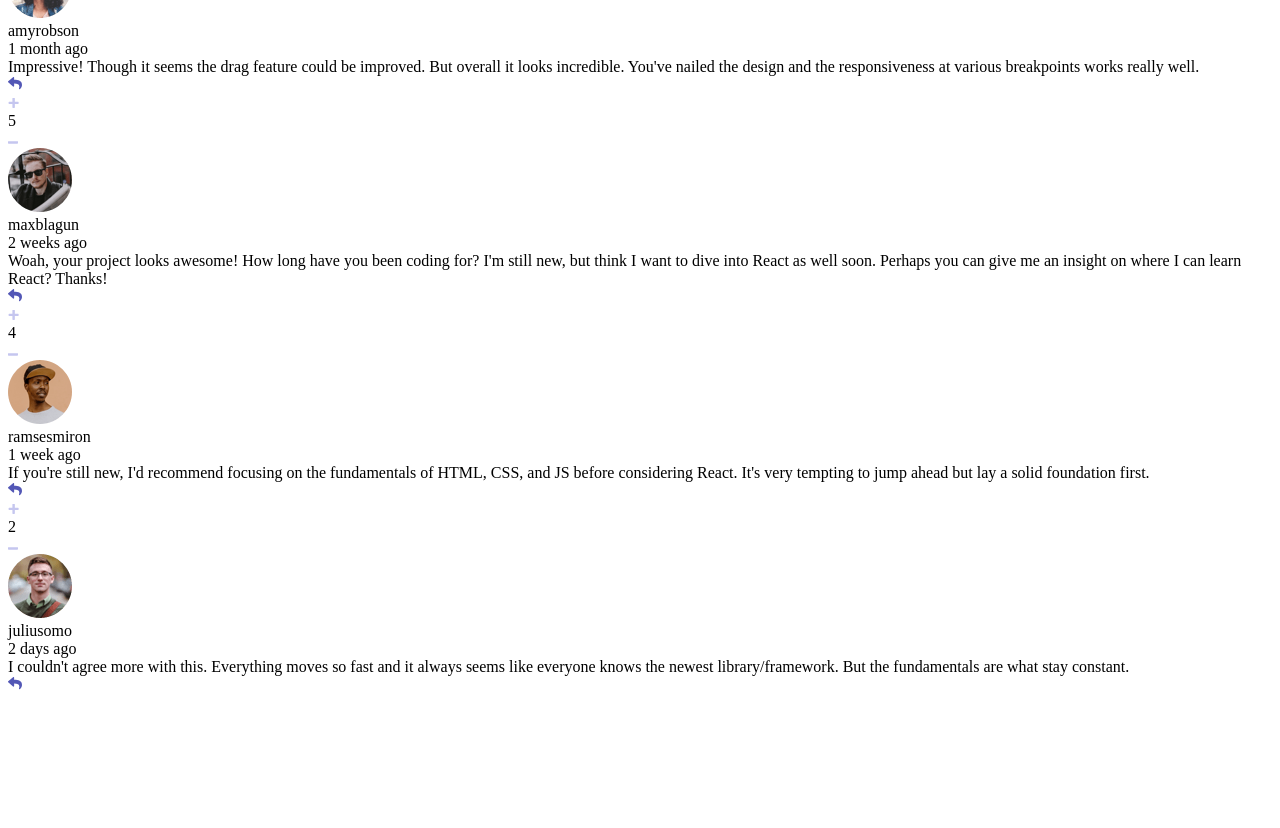
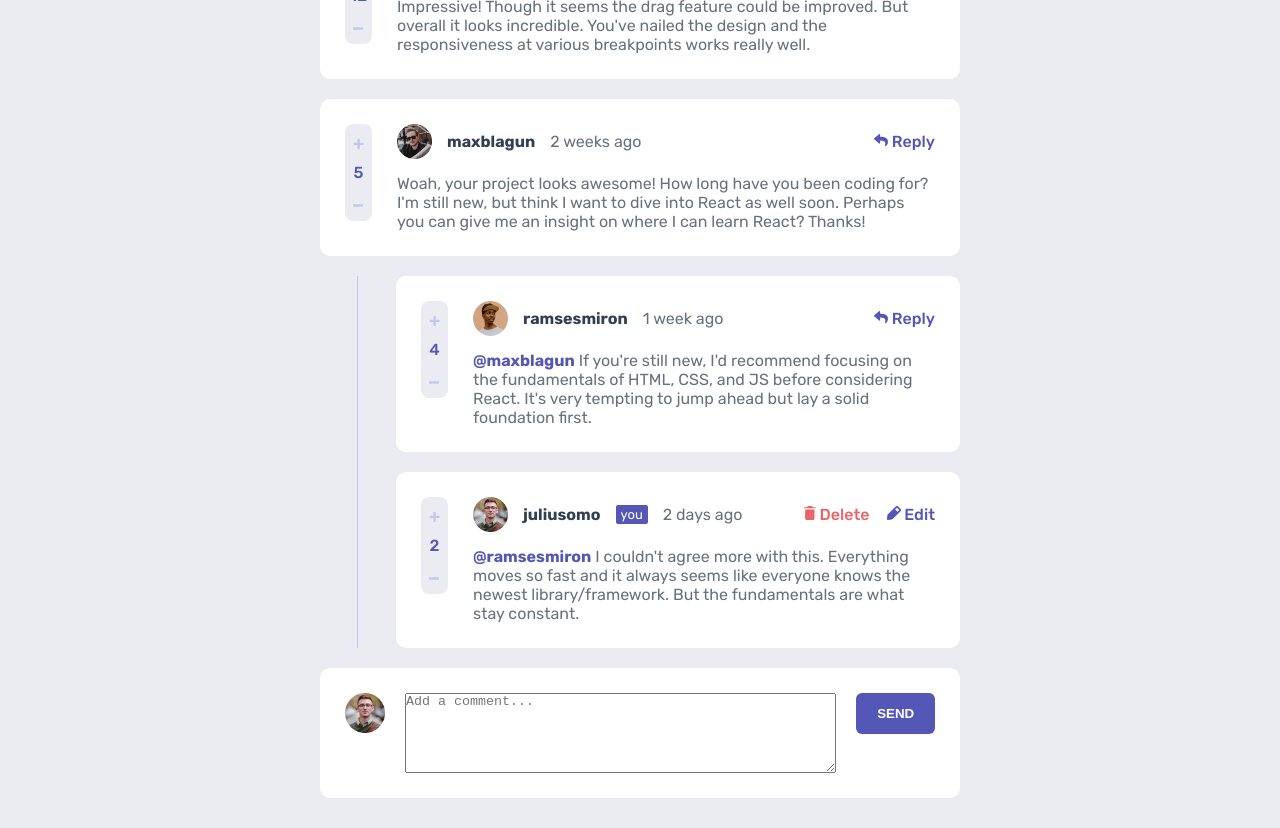
Before and after one commit to mvelardeq/interactive-comments-section, a plain HTML site: page index.html in a window 1280 px wide. Shown: the part 108-936 px from the top of the page. Before the commit the page ends 810 px from the top, so only its background shows below. Drawn offline with Linux system fonts and the light colour scheme.

Commit message:
upgrade in styles and logical of javascript creating function to create a comment and insert replies of comment

```diff
--- a/index.html
+++ b/index.html
@@ -5,23 +5,20 @@
   <meta name="viewport" content="width=device-width, initial-scale=1.0"> <!-- displays site properly based on user's device -->
 
   <link rel="icon" type="image/png" sizes="32x32" href="./images/favicon-32x32.png">
+  <title>Frontend Mentor | Interactive comments section</title>
+  <link rel="stylesheet" href="style.css">
 
-  <title>Frontend Mentor | Interactive comments section</title>
-
-  <!-- Feel free to remove these styles or customise in your own stylesheet 👍 -->
-  <style>
-    .attribution { font-size: 11px; text-align: center; }
-    .attribution a { color: hsl(228, 45%, 44%); }
-  </style>
 </head>
 <body>
-
-    <section class="comments" id="comments-component">
-
+  <main class="container">
+    <section class="comments" id="comments-section">
     </section>
-
-
-
+    <form action="" class="write-comment">
+      <img src="./images/avatars/image-juliusomo.png" alt="" class="photo-user">
+      <textarea class="textarea-form" name="add-comment" id="add-comment" placeholder="Add a comment..."></textarea>
+      <button class="btn" type="submit">SEND</button>
+    </form>
+  </main>
   <script src="index.js"></script>
 </body>
 </html>
--- a/index.js
+++ b/index.js
@@ -1,47 +1,86 @@
-function getHtmlComment(el){
-    return `
-        <div className="score-comment">
-            <img src="./images/icon-plus.svg" alt="" />
-            <div className="score-number">${el.score}</div>
-            <img src="./images/icon-minus.svg" alt="" />
-        </div>
-        <div className="main-comment">
-            <div className="header-comment">
-                <img className="userimage-comment" src="${el.user.image.png}" alt="" />
-                <div className="username-comment">${el.user.username}</div>
-                <div className="time">${el.createdAt}</div>
+function createComment(el,res){
+    let editDeleteBtns = `
+        <a href="#" class=delete-comment>
+            <svg width="12" height="14" xmlns="http://www.w3.org/2000/svg"><path d="M1.167 12.448c0 .854.7 1.552 1.555 1.552h6.222c.856 0 1.556-.698 1.556-1.552V3.5H1.167v8.948Zm10.5-11.281H8.75L7.773 0h-3.88l-.976 1.167H0v1.166h11.667V1.167Z" fill="#ED6368"/></svg>
+            Delete
+        </a>
+        <a href="#" class="edit-comment">
+            <svg width="14" height="14" xmlns="http://www.w3.org/2000/svg"><path d="M13.479 2.872 11.08.474a1.75 1.75 0 0 0-2.327-.06L.879 8.287a1.75 1.75 0 0 0-.5 1.06l-.375 3.648a.875.875 0 0 0 .875.954h.078l3.65-.333c.399-.04.773-.216 1.058-.499l7.875-7.875a1.68 1.68 0 0 0-.061-2.371Zm-2.975 2.923L8.159 3.449 9.865 1.7l2.389 2.39-1.75 1.706Z" fill="#5357B6"/></svg>
+            Edit
+        </a>
+    `
+    let rplyBtn = `
+    <a href="#" class="reply-btn">
+        <svg width="14" height="13" xmlns="http://www.w3.org/2000/svg"><path d="M.227 4.316 5.04.16a.657.657 0 0 1 1.085.497v2.189c4.392.05 7.875.93 7.875 5.093 0 1.68-1.082 3.344-2.279 4.214-.373.272-.905-.07-.767-.51 1.24-3.964-.588-5.017-4.829-5.078v2.404c0 .566-.664.86-1.085.496L.227 5.31a.657.657 0 0 1 0-.993Z" fill="#5357B6"/></svg>
+        Reply
+    </a>
+    `
+    let innerHtlmComment = `
+            <div class="comment">
+                <div class="score-comment">
+                    <div class="score-icon">
+                        <svg width="11" height="11" xmlns="http://www.w3.org/2000/svg"><path d="M6.33 10.896c.137 0 .255-.05.354-.149.1-.1.149-.217.149-.354V7.004h3.315c.136 0 .254-.05.354-.149.099-.1.148-.217.148-.354V5.272a.483.483 0 0 0-.148-.354.483.483 0 0 0-.354-.149H6.833V1.4a.483.483 0 0 0-.149-.354.483.483 0 0 0-.354-.149H4.915a.483.483 0 0 0-.354.149c-.1.1-.149.217-.149.354v3.37H1.08a.483.483 0 0 0-.354.15c-.1.099-.149.217-.149.353v1.23c0 .136.05.254.149.353.1.1.217.149.354.149h3.333v3.39c0 .136.05.254.15.353.098.1.216.149.353.149H6.33Z" fill="#C5C6EF"/></svg>
+                    </div>
+                    <div class="score-number">${el.score}</div>
+                    <div class="score-icon">
+                        <svg width="11" height="3" xmlns="http://www.w3.org/2000/svg"><path d="M9.256 2.66c.204 0 .38-.056.53-.167.148-.11.222-.243.222-.396V.722c0-.152-.074-.284-.223-.395a.859.859 0 0 0-.53-.167H.76a.859.859 0 0 0-.53.167C.083.437.009.57.009.722v1.375c0 .153.074.285.223.396a.859.859 0 0 0 .53.167h8.495Z" fill="#C5C6EF"/></svg>
+                    </div>
+                </div>
+                <div class="main-comment">
+                    <div class="header-comment">
+                        <div class="maininfo-comment">
+                            <img class="userimage-comment" src="${el.user.image.png}" alt="" />
+                            <div class="username-comment">${el.user.username}</div>
+                            ${el.user.username ===res.currentUser.username ? '<div class="isCurrentUser">you</div>' : ''}
+                            <div class="time">${el.createdAt}</div>
+                        </div>
+                        <div class="reply-button">
+                            ${el.user.username ===res.currentUser.username ? editDeleteBtns : rplyBtn}
+                        </div>
+                    </div>
+                    <div class="body-comment">
+                        <span class="replyingTo">${el.replyingTo ? '@'+el.replyingTo :''}</span> ${el.content}
+                    </div>
+                </div>
             </div>
-            <div className="body-comment">
-                ${el.content}
-            </div>
-            <img src="./images/icon-reply.svg" alt="" className="replay" />
-        </div>
     `
+    const elementCreated = document.createElement("div")
+    elementCreated.classList.add("comment-component")
+    elementCreated.innerHTML = innerHtlmComment
+    return elementCreated
 }
+
+function insertRepliesToComment(comment, replies,res){
+
+    const sectionReplies = document.createElement("div")
+    sectionReplies.classList.add("replies-section")
+    const verticalElement = document.createElement("div")
+    verticalElement.classList.add("vertical-line")
+    const ripliesElement = document.createElement("div")
+    ripliesElement.classList.add("list-replies")
+    replies.map(reply=>{
+        const element = createComment(reply,res)
+        ripliesElement.appendChild(element)
+    })
+    sectionReplies.appendChild(verticalElement)
+    sectionReplies.appendChild(ripliesElement)
+    comment.appendChild(sectionReplies)
+}
+
 
 const getComments = async ()=>{
     try {
         const comments = await fetch('./data.json')
         const res = await comments.json()
         const $fragment =document.createDocumentFragment()
-        console.log(res.comments)
         res.comments.map(el=>{
-            const comment =document.createElement("div")
-            comment.classList.add("comment")
-            comment.innerHTML= getHtmlComment(el)
-            console.log(el.replies.length)
+            const comment =createComment(el, res)
             if (el.replies.length>0){
-                el.replies.map(el=>{
-                    const element = document.createElement('div')
-                    element.classList.add("comment-replay")
-                    element.innerHTML=getHtmlComment(el)
-                    comment.appendChild(element)
-                })
+                insertRepliesToComment(comment,el.replies,res)
             }
             $fragment.appendChild(comment)
         })
-        console.log($fragment)
-        document.getElementById("comments-component").appendChild($fragment)
+        document.getElementById("comments-section").appendChild($fragment)
 
     } catch (error) {
         console.error(error)
--- /dev/null
+++ b/style.css
@@ -0,0 +1,208 @@
+@import url('https://fonts.googleapis.com/css2?family=Rubik:wght@400;500;700&display=swap');
+*{
+    margin: 0;
+    padding: 0;
+    box-sizing: border-box;
+}
+
+:root{
+    --reply-color:hsl(238, 40%, 52%);
+    --delete-comment:hsl(358, 79%, 66%);
+    --edit-comment-hover:hsl(239, 57%, 85%);
+    --delete-comment-hover:hsl(357, 100%, 86%);
+
+    --username-color:hsl(212, 24%, 26%);
+    --paragraph-color:hsl(211, 10%, 45%);
+    --fondo-claro:hsl(223, 19%, 93%);
+    --p8:hsl(228, 33%, 97%);
+    --blanco:hsl(0, 0%, 100%);
+}
+
+body{
+    height: 100vh;
+    color: var(--paragraph-color);
+    background-color: var(--fondo-claro);
+    font-family: 'Rubik', sans-serif;
+    font-weight: 400;
+    font-size: 16px;
+}
+a{
+    text-decoration: none;
+    color: inherit;
+}
+
+.container{
+    padding: 30px 320px;
+    display: flex;
+    flex-direction: column;
+    gap: 20px;
+}
+#comments-section{
+    display: flex;
+    flex-direction: column;
+    gap: 20px;
+}
+.comment-component{
+    display: flex;
+    flex-direction: column;
+    gap: 20px;
+}
+
+
+.comment{
+    padding: 25px;
+    background-color: var(--blanco);
+    border-radius: 10px;
+    display: flex;
+    grid-gap: 25px;
+}
+.replies-section{
+    display: grid;
+    grid-template-columns: auto 1fr;
+    gap: 38px;
+}
+
+.vertical-line{
+    width: 38px;
+    border-right: solid 1px var(--edit-comment-hover);
+}
+.list-replies{
+    display: flex;
+    flex-direction: column;
+    gap: 20px;
+}
+
+.comment .score-comment{
+    border-radius: 8px;
+    background-color: var(--fondo-claro);
+    align-self: flex-start;
+    display: flex;
+    flex-direction: column;
+    align-items: center;
+}
+.comment .score-comment .score-icon{
+    padding: 10px 8px;
+    cursor: pointer;
+}
+
+.comment .score-comment>div:hover svg path{
+    fill: var(--reply-color);
+}
+.comment .score-comment .score-number{
+    color: var(--reply-color);
+    font-weight: 500;
+}
+.comment .main-comment{
+    /* grid-area: main-comment; */
+    /* width: auto; */
+}
+.comment .main-comment .header-comment{
+    display: flex;
+    justify-content: space-between;
+    align-items: center;
+    padding-bottom: 15px;
+}
+.comment .main-comment .header-comment .maininfo-comment{
+    display: flex;
+    align-items: center;
+    gap: 15px;
+}
+.comment .main-comment .header-comment .userimage-comment{
+    width: 35px;
+}
+.comment .main-comment .header-comment .username-comment{
+    color: var(--username-color);
+    font-weight: 700;
+}
+.comment .main-comment .header-comment .isCurrentUser{
+    color: #fff;
+    background-color: var(--reply-color);
+    padding: 2px 5px;
+    font-size: 13px;
+    border-radius: 2px;
+}
+.comment .main-comment .header-comment .reply-button{
+    display: flex;
+    gap: 17px;
+    align-items: center;
+}
+.comment .main-comment .header-comment .reply-button .delete-comment svg path, .delete-comment{
+    color: var(--delete-comment);
+    fill: var(--delete-comment);
+    font-weight: 500;
+}
+.comment .main-comment .header-comment .reply-button .delete-comment:hover svg path, .delete-comment:hover{
+    color: var(--delete-comment-hover);
+    fill: var(--delete-comment-hover);
+    font-weight: 500;
+}
+.comment .main-comment .header-comment .reply-button .edit-comment svg path, .edit-comment{
+    color: var(--reply-color);
+    fill: var(--reply-color);
+    font-weight: 500;
+}
+.comment .main-comment .header-comment .reply-button .edit-comment:hover svg path, .edit-comment:hover{
+    color: var(--edit-comment-hover);
+    fill: var(--edit-comment-hover);
+    font-weight: 500;
+}
+.comment .main-comment .header-comment .reply-button .reply-btn svg path, .reply-btn{
+    color: var(--reply-color);
+    fill: var(--reply-color);
+    font-weight: 500;
+}
+.comment .main-comment .header-comment .reply-button .reply-btn:hover svg path, .reply-btn:hover{
+    color: var(--edit-comment-hover);
+    fill: var(--edit-comment-hover);
+    font-weight: 500;
+}
+
+.comment .main-comment .header-comment .delete-edit-comment{
+    display: flex;
+    gap: 15px;
+}
+.comment .main-comment .body-comment .replyingTo{
+    color: var(--reply-color);
+    font-weight: 700;
+}
+.comment .commented-replies{
+    padding-left: 100px;
+     grid-area: commented-replies;
+}
+
+.comment .commented-replies .commented-reply{
+    display: flex;
+}
+
+
+.write-comment{
+    padding: 25px;
+    border-radius: 10px;
+    background-color: var(--blanco);
+    display: flex;
+    justify-content: space-between;
+    align-items: flex-start;
+    gap: 20px;
+}
+.textarea-form{
+    flex: auto;
+    height: 80px;
+}
+.write-comment .photo-user{
+    width: 40px;
+}
+.btn{
+    padding: 0.8rem 1.3rem;
+    background-color: var(--reply-color);
+    border: 0;
+    border-radius: 6px;
+    color: #fff;
+    font-weight: 700;
+    cursor: pointer;
+    transition: all 0.4s;
+}
+.btn:hover{
+    background-color: var(--edit-comment-hover);
+    color: #fff;
+
+}
```
